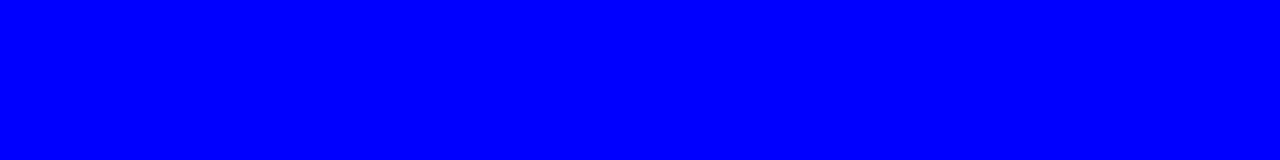
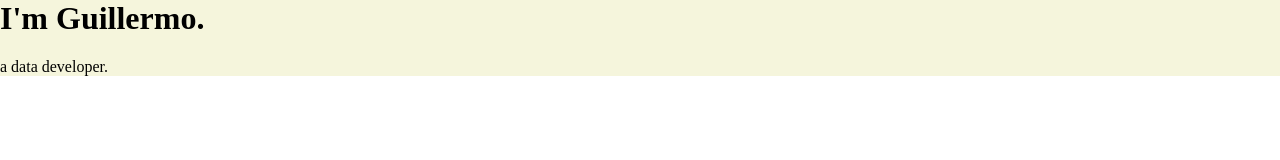
Before and after one commit to grzlz/100days, a plain HTML site: page 44-portfolio/index.html in a window 1280 px wide. Drawn offline with Linux system fonts and the light colour scheme.

Commit message:
continue day 44

```diff
--- a/44-portfolio/css/styles.css
+++ b/44-portfolio/css/styles.css
@@ -1,3 +1,13 @@
+div {
+    background-color: beige;
+}
+
 body {
-    background-color: blue;
+    margin-top: 0px;
+    margin-left: 0px;
+    margin-right: 0px;
 }
+
+h1 {
+    margin-top: 0px;
+}
--- a/44-portfolio/index.html
+++ b/44-portfolio/index.html
@@ -6,6 +6,9 @@
     <link rel="stylesheet" href="css/styles.css">
 </head>
 <body>
-
+    <div>
+        <h1>I'm Guillermo.</h1>
+        <p>a data developer.</p>
+    </div>
 </body>
 </html>
```
